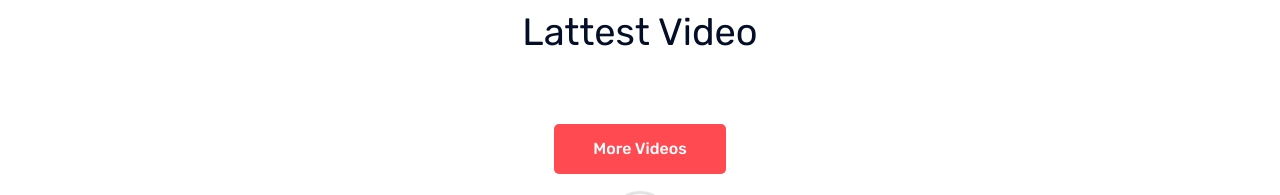
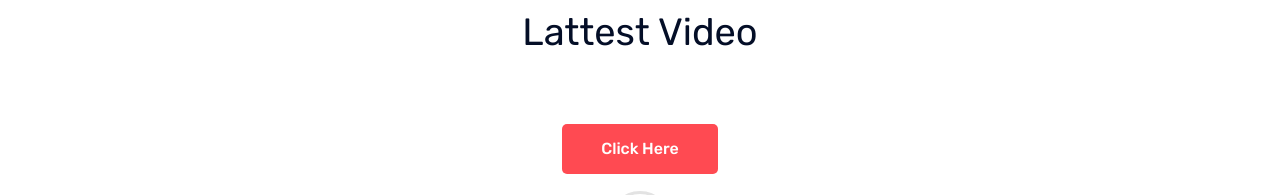
Before and after one commit to amangupta37/traveloa, a plain HTML site: page index.html in a window 1280 px wide. Shown: the part 5360-5555 px from the top of the page. Drawn offline with Linux system fonts and the light colour scheme.

Commit message:
Update index.html

```diff
--- a/index.html
+++ b/index.html
@@ -399,7 +399,7 @@ center:hover {
 	<div class="row">
         <div class="col-lg-12">
             <div class="more_place_btn text-center">
-                 <a class="boxed-btn4" href="video_gallery.html">More Videos</a>
+                 <a class="boxed-btn4" href="video_gallery.html">Click Here</a>
             </div>
          </div>
        </div><br><br>
```
